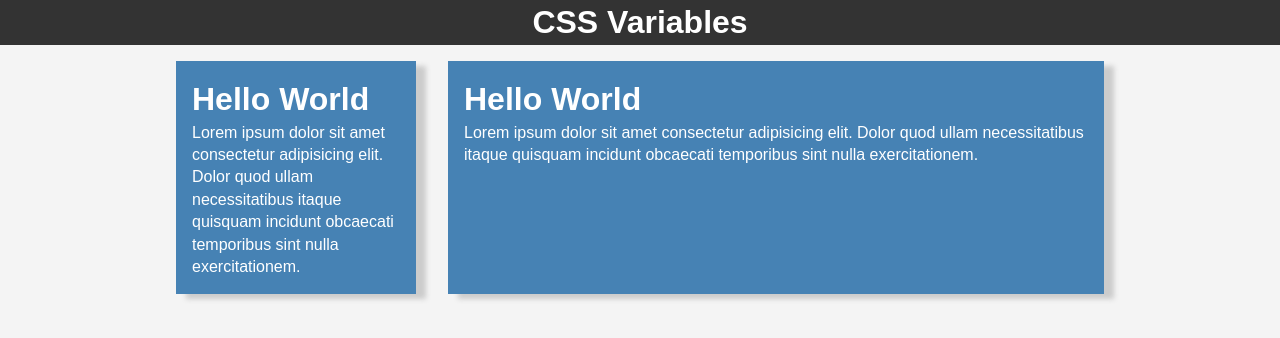
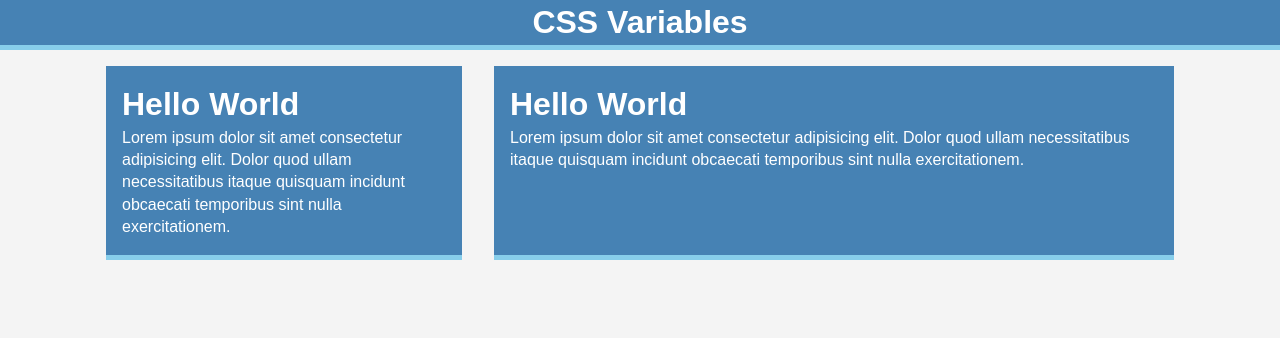
Before and after one commit to Ishraq-R-Rahman/frontend-playground, a plain HTML site: page csssandbox2/6_css_variables.html in a window 1280 px wide. Drawn offline with Linux system fonts and the light colour scheme.

```diff
--- a/csssandbox2/6_css_variables.html
+++ b/csssandbox2/6_css_variables.html
@@ -4,8 +4,9 @@
     <meta charset="UTF-8" />
     <meta name="viewport" content="width=device-width, initial-scale=1.0" />
     <meta http-equiv="X-UA-Compatible" content="ie=edge" />
+    <link rel="stylesheet" href="/css/variable.css">
     <title>CSS Variables</title>
-    <style>
+    <!-- <style>
       /* Variables */
       :root {
         --container-max: 960px;
@@ -75,7 +76,7 @@
       .box-2 {
         flex: var(--box-2-width);
       }
-    </style>
+    </style> -->
   </head>
   <body>
     <header><h1>CSS Variables</h1></header>
--- /dev/null
+++ b/csssandbox2/css/keyframe.css
@@ -0,0 +1,68 @@
+body {
+    background: #333;
+}
+
+.box {
+    background: white;
+    width: 200px;
+    height: 200px;
+    top: 0px;
+
+    animation-name: animate2;
+    animation-duration: 5s;
+    animation-iteration-count: 2;
+    animation-fill-mode: forwards;
+    /* animation-delay: 1s; */
+    animation-direction: alternate;
+    animation-timing-function: ease-in-out;
+
+    /* animation: animate2 5s forwards ease-in-out; */
+
+}
+
+@keyframes animate1 {
+    from {
+        top: 0px;
+    }
+
+    to {
+        width: 600px;
+        background-color: red;
+        top: 300px;
+    }
+
+}
+
+
+@keyframes animate2 {
+    0% {
+      left: 0px;
+      top: 0px;
+      background-color: white;
+      border-radius: 0 0 0 0;
+    }
+    25% {
+      left: 300px;
+      top: 0px;
+      background-color: red;
+      border-radius: 50% 0 0 0;
+    }
+    50% {
+      left: 300px;
+      top: 300px;
+      background-color: green;
+      border-radius: 50% 50% 0 0;
+    }
+    75% {
+      left: 0px;
+      top: 300px;
+      background-color: blue;
+      border-radius: 50% 50% 50% 0;
+    }
+    100% {
+      left: 0px;
+      top: 0px;
+      background-color: white;
+      border-radius: 50% 50% 50% 50%;
+    }
+  }
--- /dev/null
+++ b/csssandbox2/css/text-shadow.css
@@ -0,0 +1,24 @@
+h1 {
+    font-family: Arial, Helvetica, sans-serif;
+    font-size: 4rem;
+}
+
+h1.a {
+   /* h-shadow | v-shadow | color   */
+   text-shadow: 0.2rem 0.2rem teal;
+}
+
+h1.b {
+    /* h-shadow | v-shadow | blur |color   */
+    text-shadow: 0.4rem 0.3rem 0.7rem  purple;
+}
+
+h1.c {
+    color: white;
+    text-shadow: 0.2rem 0.2rem 1rem steelblue;
+}
+
+h1.d {
+    /* Negative Values */
+    text-shadow: -0.4rem -0.2rem 1rem steelblue;
+}
--- /dev/null
+++ b/csssandbox2/css/transform.css
@@ -0,0 +1,25 @@
+body {
+    background: #333;
+    display: flex;
+    align-items: center;
+    justify-content: center;
+    height: 100vh;
+}
+
+.box {
+    background: white;
+    width: 300px;
+    height: 300px;
+    /* transform: rotate(25deg); */
+    /* transform: skew(25deg); */
+    /* transform: scale(2); */
+
+    transition: all 1s ease-in-out;
+}
+
+.box:hover {
+    /* transform: rotate(180deg) skew(25deg) scale(2) translateY(100px) translateX(100px); */
+    transform: translate(100px , 100px);
+    transform: translate3d(100px , 100px, 100px);
+    /* increases performance */
+}
--- /dev/null
+++ b/csssandbox2/css/transitions.css
@@ -0,0 +1,27 @@
+body {
+    background: #333;
+    display: flex;
+    align-items: center;
+    justify-content: center;
+    height: 100vh;
+}
+
+.box {
+    background: white;
+    width: 100px;
+    height: 100px;
+    /* transition-property: background;
+    transition-duration: 2s;
+    transition-delay: 1s;
+    transition-timing-function: ease-in-out; */
+
+    /* transition: background , border-radius 2s ease-in-out; */
+    transition: all 2s ease-in-out;
+}
+
+.box:hover {
+    background: red;
+    border-radius: 50%;
+    width: 300px;
+    height: 300px;
+}
--- /dev/null
+++ b/csssandbox2/css/variable.css
@@ -0,0 +1,49 @@
+:root {
+    --max-width: 1100px;
+    --primary-color: steelblue;
+    --secondary-color: skyblue;
+    --light-color: #f4f4f4;
+    --box-1-width: 1;
+    --box-2-width: 2;
+}
+
+* {
+    margin: 0;
+    padding: 0;
+}
+
+body {
+    font-family: Arial, Helvetica, sans-serif;
+    line-height: 1.4;
+
+    background: var(--light-color);
+}
+
+header {
+    background-color: var(--primary-color);
+    border-bottom: 5px var(--secondary-color) solid;
+    color: white;
+    text-align: center;
+}
+
+.container {
+    display: flex;
+    margin: auto;
+    max-width: var(--max-width);
+}
+
+.box {
+    background-color: var(--primary-color);
+    border-bottom: 5px var(--secondary-color) solid;
+    color: white;
+    padding: 1rem;
+    margin: 1rem;
+}
+
+.box-1 {
+    flex: var(--box-1-width);
+}
+
+.box-2 {
+    flex: var(--box-2-width);
+}
```
Also changed, not shown: csssandbox2/5_text_shadow.html (+3 -2 lines), csssandbox2/7_keyframes.html (+1 -0 lines), csssandbox2/8_transitions.html (+3 -2 lines), csssandbox2/9_transform.html (+3 -2 lines).
